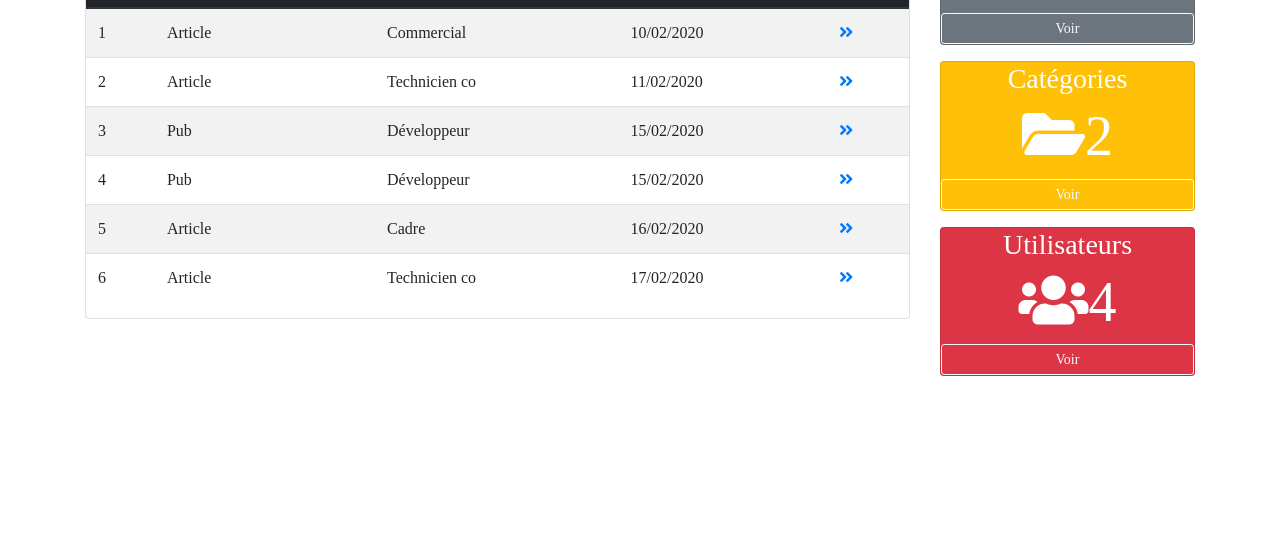
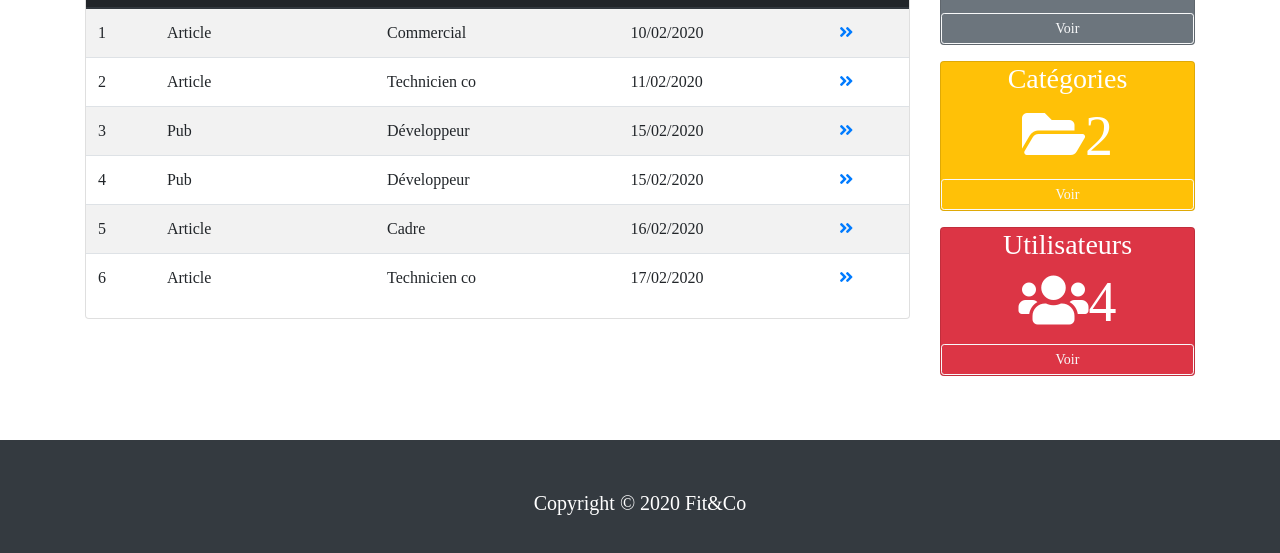
Before and after one commit to Stefani8511/fit-admin, a plain HTML site: page admin.html in a window 1280 px wide. Shown: the part 345-898 px from the top of the page. Before the commit the page ends 800 px from the top, so only its background shows below. Drawn offline with nearby package versions, Linux system fonts and the light colour scheme; a script that the page names is missing.

Commit message:
ajout footer

```diff
--- a/admin.html
+++ b/admin.html
@@ -201,18 +201,24 @@
               </h4>
               <a href="utilisateur.html" class="btn btn-outline-light btn-sm">Voir</a>
             </div>
-
-
-
           </div>
         </div>
       </div>
-
     </section>
 
+<!--FOOTER-->
 
-
-
+<footer id="main-footer" class="bg-dark text-white mt-5 p-5">
+<div class="container">
+  <div class="row">
+    <div class="col">
+      <p class="lead text-center">
+Copyright &copy; <span id="year"></span> Fit&Co
+      </p>
+    </div>
+  </div>
+</div>
+</footer>
 
 
 
```
